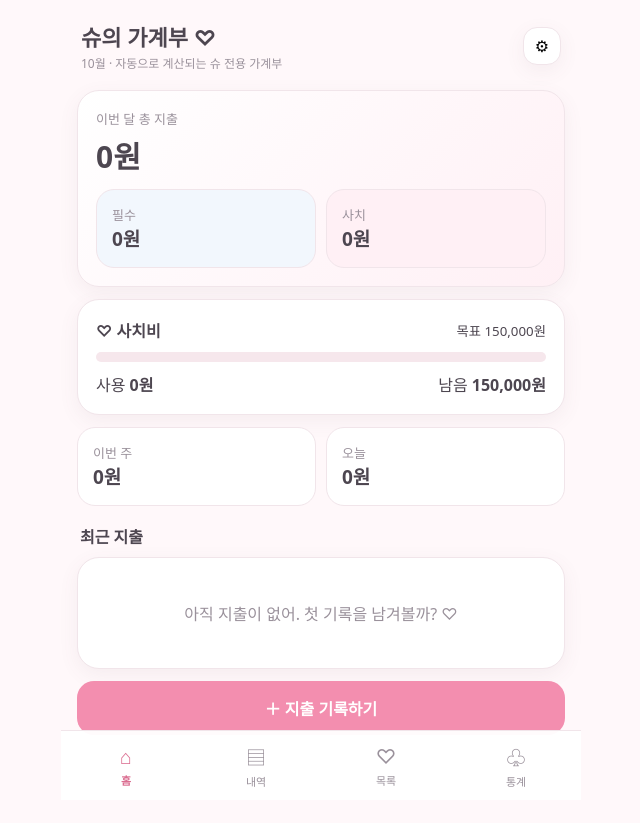
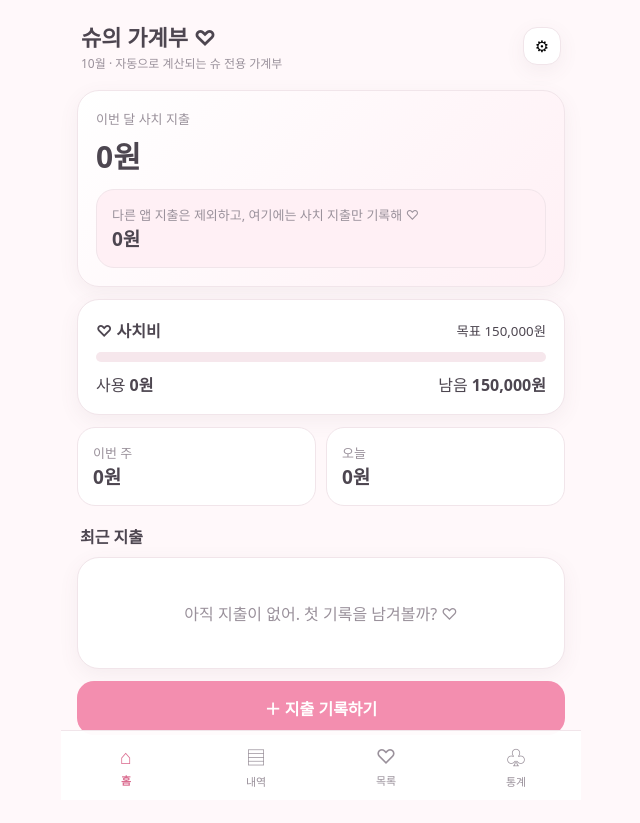
Before and after one commit to pjy321321-debug/shu, a plain HTML site: page index.html in a window 1280 px wide. Shown: the whole page, without its empty margins (319-959 px from the left). Drawn offline with Linux system fonts and the light colour scheme.

Commit message:
Add files via upload

```diff
--- a/index.html
+++ b/index.html
@@ -56,11 +56,8 @@ h2{margin:4px 0 2px;font-size:20px}
 <main>
 <section id="home" class="view active">
   <div class="card hero">
-    <div class="label">이번 달 총 지출</div><div class="big" id="total">0원</div>
-    <div class="grid2">
-      <div class="mini bluebox"><div class="label">필수</div><b id="needTotal">0원</b></div>
-      <div class="mini pinkbox"><div class="label">사치</div><b id="wantTotal">0원</b></div>
-    </div>
+    <div class="label">이번 달 사치 지출</div><div class="big" id="total">0원</div>
+    <div class="mini pinkbox"><div class="label">다른 앱 지출은 제외하고, 여기에는 사치 지출만 기록해 ♡</div><b id="wantTotal">0원</b></div>
   </div>
   <div class="card">
     <div class="row"><b>♡ 사치비</b><small>목표 <span id="budgetText">150,000</span>원</small></div>
@@ -81,7 +78,7 @@ h2{margin:4px 0 2px;font-size:20px}
     <div class="formrow"><label>날짜</label><input id="date" type="date"></div>
     <div class="formrow"><label>내용</label><input id="memo" placeholder="무엇을 샀어?"></div>
     <div class="formrow"><label>금액</label><input id="amount" type="number" inputmode="numeric" placeholder="0"></div>
-    <div class="formrow"><label>분류</label><div class="choice"><button id="needBtn" class="on" onclick="setKind('필수')">필수</button><button id="wantBtn" onclick="setKind('사치')">♡ 사치</button></div></div>
+    <div class="formrow"><label>기록 종류</label><div class="mini pinkbox" style="text-align:center;color:#b85f83;font-weight:700">♡ 사치 지출로 기록돼</div></div>
     <div class="formrow"><label>카테고리</label><select id="cat"><option>식비</option><option>생활</option><option>교통</option><option>쇼핑</option><option>취미</option><option>고정비</option><option>기타</option></select></div>
     <button class="cta" onclick="addExpense()">저장하기</button>
   </div>
@@ -89,7 +86,7 @@ h2{margin:4px 0 2px;font-size:20px}
 
 <section id="list" class="view">
   <h2>10월 지출 내역</h2>
-  <div class="choice" style="margin:12px 0"><button class="on" id="allFilter" onclick="filterList('전체')">전체</button><button id="needFilter" onclick="filterList('필수')">필수</button></div>
+  <p style="color:var(--muted);font-size:13px;margin:8px 0 12px">이 앱에는 사치 지출만 표시돼 ♡</p>
   <div class="card" id="listBox"></div>
 </section>
 
@@ -149,7 +146,7 @@ h2{margin:4px 0 2px;font-size:20px}
 const KEY='shus_budget_v1', BKEY='shus_budget_goal';
 let data=JSON.parse(localStorage.getItem(KEY)||'[]');
 let budget=Number(localStorage.getItem(BKEY)||150000);
-let kind='필수', listFilter='전체';
+let kind='사치', listFilter='사치';
 let plans=JSON.parse(localStorage.getItem('shus_plans_v1')||'[]');
 let wishes=JSON.parse(localStorage.getItem('shus_wishes_v1')||'[]');
 const fmt=n=>new Intl.NumberFormat('ko-KR').format(n)+'원';
@@ -165,26 +162,27 @@ function showView(v){
  document.querySelectorAll('.nav').forEach(x=>x.classList.toggle('active',x.dataset.v===v));
  render();
 }
-function setKind(k){kind=k;needBtn.classList.toggle('on',k==='필수');wantBtn.classList.toggle('on',k==='사치')}
+function setKind(k){kind='사치'}
 function addExpense(){
  const memo=document.getElementById('memo').value.trim(), amount=Number(document.getElementById('amount').value);
  if(!memo||!amount){toast('내용과 금액을 입력해줘!');return}
- data.push({id:Date.now(),date:document.getElementById('date').value,memo,amount,kind,cat:document.getElementById('cat').value});
+ data.push({id:Date.now(),date:document.getElementById('date').value,memo,amount,kind:'사치',cat:document.getElementById('cat').value});
  localStorage.setItem(KEY,JSON.stringify(data)); document.getElementById('memo').value='';document.getElementById('amount').value='';
  toast('지출을 저장했어 ♡'); showView('home');
 }
 function totals(){
- const total=data.reduce((s,x)=>s+x.amount,0), need=data.filter(x=>x.kind==='필수').reduce((s,x)=>s+x.amount,0), want=total-need;
- return {total,need,want};
+ const luxury=data.filter(x=>x.kind!=='필수').reduce((s,x)=>s+x.amount,0);
+ return {total:luxury,need:0,want:luxury};
 }
 function render(){
  const t=totals(), used=t.want, remain=Math.max(0,budget-used), pct=budget?Math.min(100,used/budget*100):0;
- total.textContent=fmt(t.total);needTotal.textContent=fmt(t.need);wantTotal.textContent=fmt(t.want);
+ total.textContent=fmt(t.want);wantTotal.textContent=fmt(t.want);
  used.textContent=fmt(used);remain.textContent=fmt(remain);budgetText.textContent=fmt(budget).replace('원','');budgetBar.style.width=pct+'%';
  const now=today, ds=now.toISOString().slice(0,10), day=now.getDay()||7, start=new Date(now);start.setDate(now.getDate()-day+1);start.setHours(0,0,0,0);
- todayTotal.textContent=fmt(data.filter(x=>x.date===ds).reduce((s,x)=>s+x.amount,0));
- weekTotal.textContent=fmt(data.filter(x=>{let d=new Date(x.date+'T00:00:00');return d>=start&&d<=now}).reduce((s,x)=>s+x.amount,0));
- const sorted=[...data].sort((a,b)=>b.date.localeCompare(a.date)||b.id-a.id);
+ const luxuryData=data.filter(x=>x.kind!=='필수');
+ todayTotal.textContent=fmt(luxuryData.filter(x=>x.date===ds).reduce((s,x)=>s+x.amount,0));
+ weekTotal.textContent=fmt(luxuryData.filter(x=>{let d=new Date(x.date+'T00:00:00');return d>=start&&d<=now}).reduce((s,x)=>s+x.amount,0));
+ const sorted=[...luxuryData].sort((a,b)=>b.date.localeCompare(a.date)||b.id-a.id);
  recent.innerHTML=sorted.slice(0,5).map(itemHTML).join('')||'<div class="empty">아직 지출이 없어. 첫 기록을 남겨볼까? ♡</div>';
  const filtered=listFilter==='전체'?sorted:sorted.filter(x=>x.kind===listFilter);
  listBox.innerHTML=filtered.map(itemHTML).join('')||'<div class="empty">해당 지출이 없어.</div>';
@@ -195,11 +193,11 @@ function itemHTML(x){return `<div class="item"><div class="dot">${x.kind==='사
 function escapeHtml(s){return s.replace(/[&<>"']/g,c=>({'&':'&amp;','<':'&lt;','>':'&gt;','"':'&quot;',"'":'&#039;'}[c]))}
 function filterList(f){listFilter=f;allFilter.classList.toggle('on',f==='전체');needFilter.classList.toggle('on',f==='필수');render()}
 function renderCats(){
- const cats=['식비','생활','교통','쇼핑','취미','고정비','기타'], sums=cats.map(c=>[c,data.filter(x=>x.cat===c).reduce((s,x)=>s+x.amount,0)]).filter(x=>x[1]>0), max=Math.max(1,...sums.map(x=>x[1]));
+ const cats=['식비','생활','교통','쇼핑','취미','고정비','기타'], sums=cats.map(c=>[c,data.filter(x=>x.kind!=='필수'&&x.cat===c).reduce((s,x)=>s+x.amount,0)]).filter(x=>x[1]>0), max=Math.max(1,...sums.map(x=>x[1]));
  catStats.innerHTML=sums.length?sums.map(([c,n])=>`<div style="margin-top:13px"><div class="row"><span>${c}</span><b>${fmt(n)}</b></div><div class="progress"><div class="bar" style="width:${n/max*100}%"></div></div></div>`).join(''):'<div class="empty">아직 데이터가 없어.</div>';
 }
 function renderWeeks(){
- const weeks=[['1주차',1,4],['2주차',5,11],['3주차',12,18],['4주차',19,25],['5주차',26,31]], vals=weeks.map(w=>data.filter(x=>{let d=new Date(x.date+'T00:00:00').getDate();return d>=w[1]&&d<=w[2]}).reduce((s,x)=>s+x.amount,0)), max=Math.max(1,...vals);
+ const weeks=[['1주차',1,4],['2주차',5,11],['3주차',12,18],['4주차',19,25],['5주차',26,31]], vals=weeks.map(w=>data.filter(x=>x.kind!=='필수'&&(()=>{let d=new Date(x.date+'T00:00:00').getDate();return d>=w[1]&&d<=w[2]})()).reduce((s,x)=>s+x.amount,0)), max=Math.max(1,...vals);
  weekChart.innerHTML=weeks.map((w,i)=>`<div class="chartcol"><div class="chartfill" style="height:${Math.max(3,vals[i]/max*90)}px"></div>${w[0]}<br>${vals[i]?Math.round(vals[i]/1000)+'천':'-'}</div>`).join('');
 }
 function renderLists(){
@@ -208,7 +206,7 @@ function renderLists(){
       <div style="width:30px;height:30px;border-radius:10px;background:#eaf2fb;display:grid;place-items:center">✓</div>
       <div class="grow"><b style="${x.done?'text-decoration:line-through;color:#aaa':''}">${escapeHtml(x.name)}</b><br><small>${x.price?fmt(x.price):'예상 금액 미정'}</small></div>
       <button class="del" onclick="togglePlan(${i})">${x.done?'되돌리기':'구매함'}</button>
-      <button class="del" onclick="deletePlan(${i})">×</button>
+      <button class="del" aria-label="${escapeHtml(x.name)} 삭제" onclick="deletePlan(${i})">삭제</button>
     </div>`).join('') : '<div class="empty">10월에 꼭 사야 할 게 생기면 여기에 적어두자 ♡</div>';
 
   wishesBox.innerHTML = wishes.length ? wishes.map((x,i)=>`
@@ -216,7 +214,7 @@ function renderLists(){
       <div style="width:30px;height:30px;border-radius:10px;background:#fff0f5;display:grid;place-items:center">♡</div>
       <div class="grow"><b>${escapeHtml(x.name)}</b><br><small>${x.price?fmt(x.price):'가격 미정'}</small></div>
       <button class="del" onclick="moveWishToPlan(${i})">사야할 것</button>
-      <button class="del" onclick="deleteWish(${i})">×</button>
+      <button class="del" aria-label="${escapeHtml(x.name)} 삭제" onclick="deleteWish(${i})">삭제</button>
     </div>`).join('') : '<div class="empty">갖고 싶은 게 생기면 하나씩 모아두자 ♡</div>';
 }
 function addPlan(){
--- a/sw.js
+++ b/sw.js
@@ -1,4 +1,4 @@
-const CACHE="shu-budget-pwa-v1";
+const CACHE="shu-budget-pwa-v2";
 const ASSETS=["./","./index.html","./manifest.webmanifest","./icon.svg"];
 self.addEventListener("install",e=>{e.waitUntil(caches.open(CACHE).then(c=>c.addAll(ASSETS)));self.skipWaiting()});
 self.addEventListener("activate",e=>{e.waitUntil(caches.keys().then(keys=>Promise.all(keys.filter(k=>k!==CACHE).map(k=>caches.delete(k)))));self.clients.claim()});
```
Also changed, not shown: README.txt (added).
